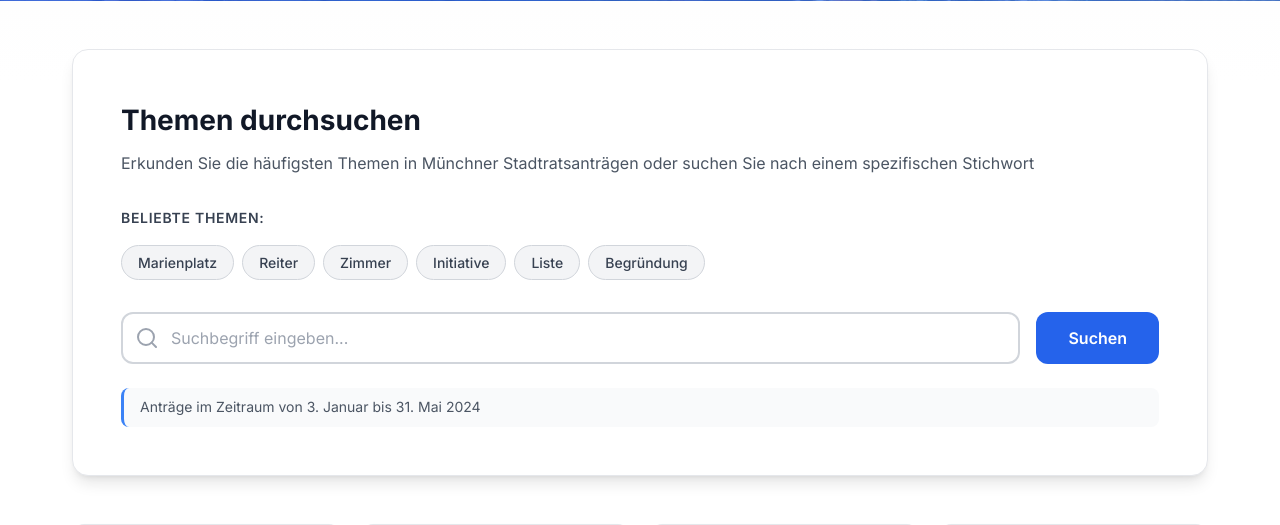
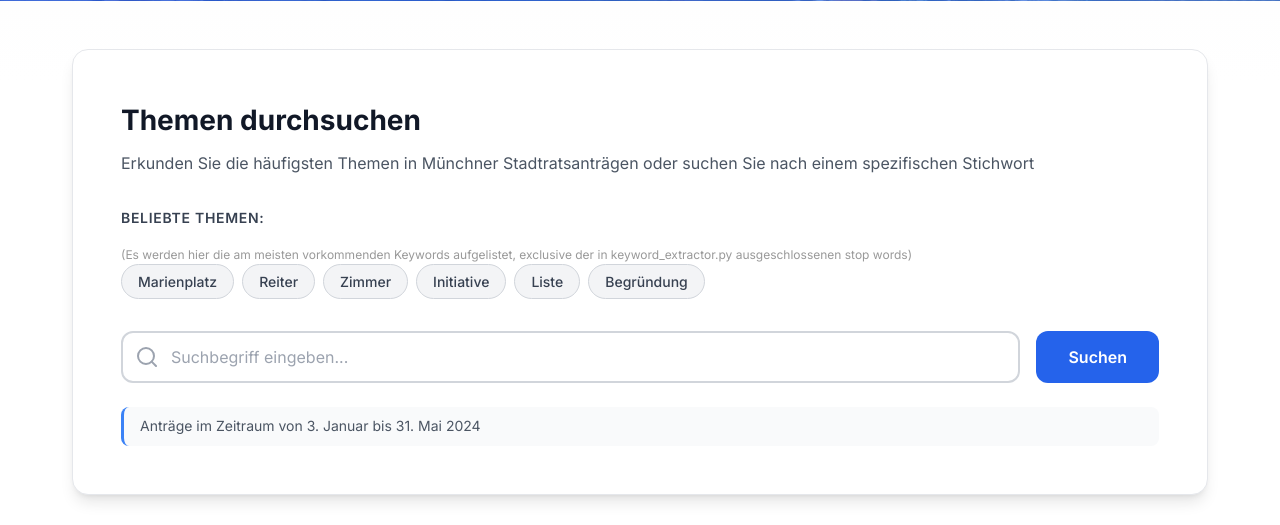
Before and after one commit to tobiaspffl/RIS_analytics, a Flask app: page / in a window 1280 px wide. Shown: the part 319-844 px from the top of the page. Run offline with Flask 3, Linux system fonts and the light colour scheme.

Commit message:
added explenation

```diff
--- a/ratsinfo_crawler/templates/index.html
+++ b/ratsinfo_crawler/templates/index.html
@@ -35,6 +35,8 @@
         <!-- Quick Filter Tags -->
         <div class="quick-filters">
           <label class="filter-label">Beliebte Themen:</label>
+          <p style="font-size: 12px; color: #999;"> (Es werden hier die am meisten vorkommenden Keywords aufgelistet, exclusive der in keyword_extractor.py ausgeschlossenen stop words) </p>
+
           <div class="example-searches" id="example-searches" data-count="6">
             <span class="loading-indicator">Wird geladen...</span>
           </div>
```
